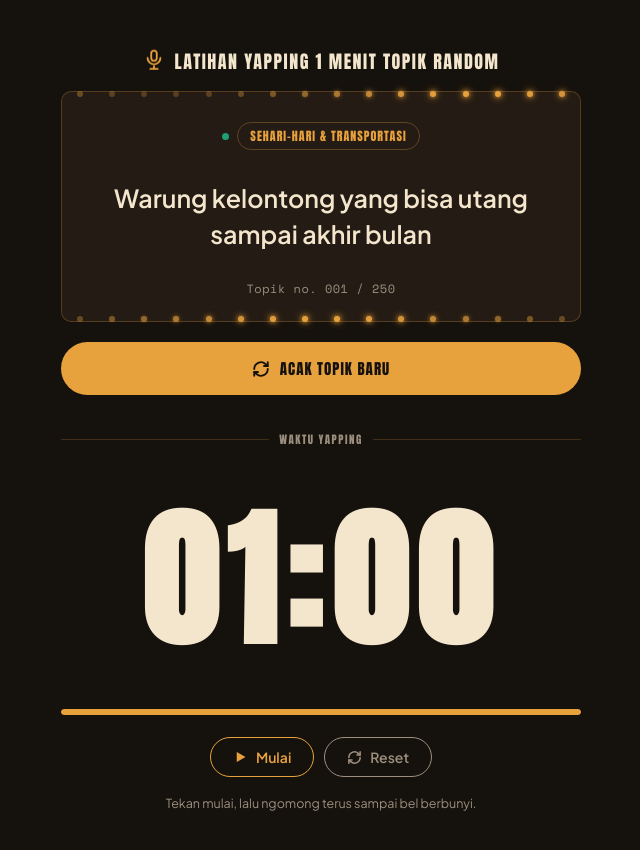
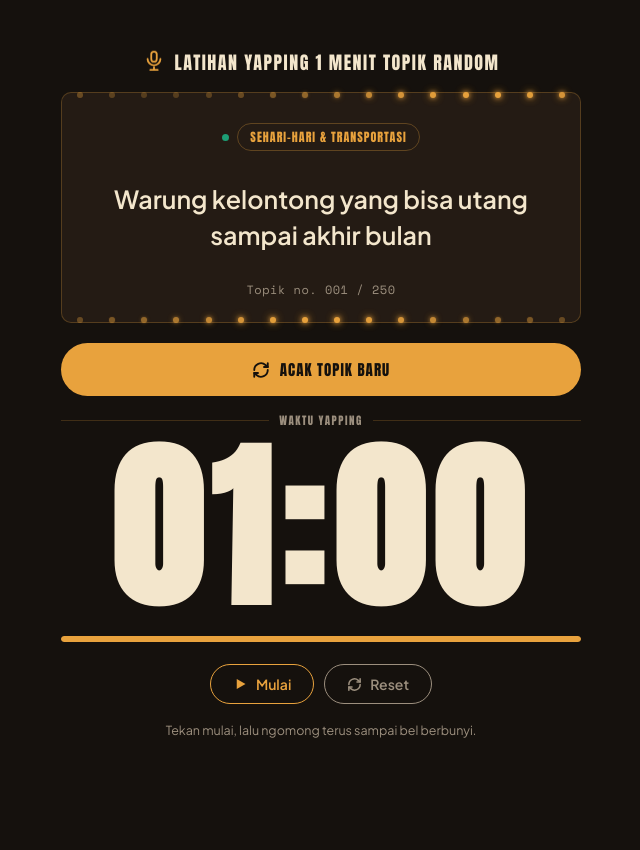
Before and after one commit to san-pras/yapping, a plain HTML site: page index.html in a window 1280 px wide. Shown: the whole page, without its empty margins (319-959 px from the left). After the commit the page ends 800 px from the top, so only its background shows below. Drawn offline with nearby package versions, Linux system fonts and the light colour scheme.

Commit message:
Update index.html

```diff
--- a/index.html
+++ b/index.html
@@ -108,7 +108,7 @@ h1{
 }
 .randomize-btn:hover{ background:#f0b15c; }
 .randomize-btn:active{ transform:scale(.97); }
-.divider{ display:flex; align-items:center; gap:10px; margin:36px 0 20px; color:var(--smoke); }
+.divider{ display:flex; align-items:center; gap:10px; margin:16px 0 12px; color:var(--smoke); }
 .divider::before,.divider::after{ content:""; flex:1; height:1px; background:rgba(232,162,61,0.2); }
 .divider span{ font-family:'Anton',sans-serif; font-size:11px; letter-spacing:1.5px; text-transform:uppercase; }
 .timer-section{ text-align:center; }
@@ -125,11 +125,15 @@ display: none !important;
 .rec-dot{ width:8px; height:8px; border-radius:50%; background:var(--crimson); animation:pulse 1s ease-in-out infinite; }
 @keyframes pulse{ 0%,100%{opacity:1;} 50%{opacity:.3;} }
 #timer-display{
-  font-family:'Anton',sans-serif;
+font-family:'Anton',sans-serif;
   font-weight:700;
-  font-size:clamp(150px,12vw,60px);
+  /* 1. Memperbaiki clamp agar tidak membuat ghost-gap (Min: 60px, Maks: 100px) */
+  font-size: clamp(180px, 12vw, 120px);
   color:var(--cream);
-  margin:0 0 16px;
+  /* 2. Mengatur margin: atas digeser naik (-10px), bawah dirapatkan (8px) */
+  margin: -2px 0 17px;
+  /* 3. Memaksa tinggi frame pas seukuran teks agar tidak meluber */
+  line-height: 1;
   transition:color .3s ease;
   letter-spacing: 10px;
 }
```
